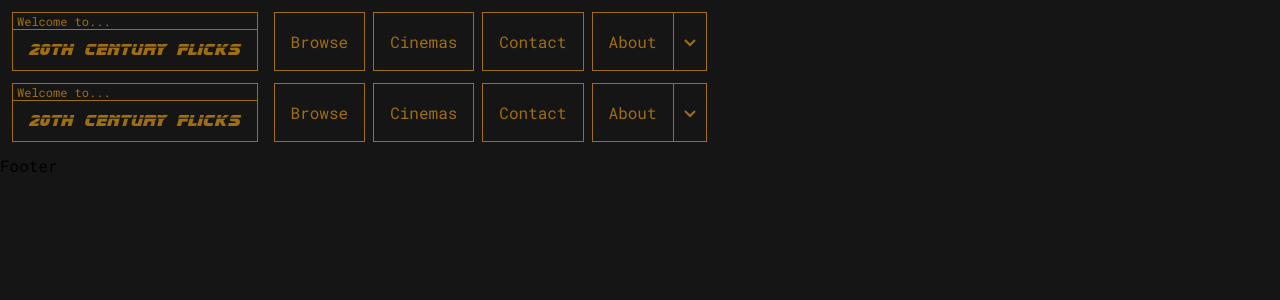
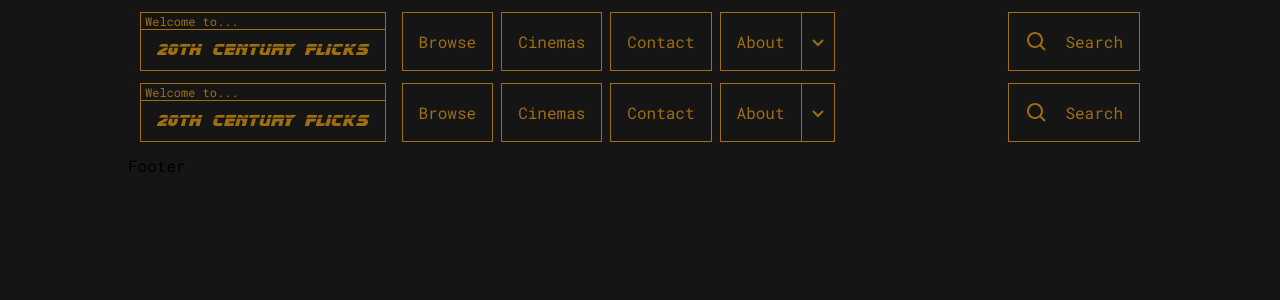
Before and after one commit to alec-hamilton/flicks-frontend, a Next.js app: page /components/Layout/Navbar/Navbar in a window 1280 px wide. Shown: the top 300 px of the page. Built offline with nearby package versions, Linux system fonts and the light colour scheme.

Commit message:
feat: responsive menu bar

```diff
--- a/pages/_app.tsx
+++ b/pages/_app.tsx
@@ -17,7 +17,9 @@ const bladerunner = localFont({
 
 export default function App({ Component, pageProps }: AppProps) {
   return (
-    <main className={`${robotoMono.className} ${bladerunner.variable}`}>
+    <main
+      className={`${robotoMono.className} ${bladerunner.variable} max-w-5xl mx-auto`}
+    >
       <Layout>
         <Component {...pageProps} />
       </Layout>
--- a/pages/components/Layout/Layout.tsx
+++ b/pages/components/Layout/Layout.tsx
@@ -10,7 +10,7 @@ const Layout = ({ children }: ChildrenProps) => {
   return (
     <>
       <Navbar />
-      <main>{children}</main>
+      <div>{children}</div>
       <Footer />
     </>
   );
--- a/pages/components/Layout/Navbar/BurgerMenu.tsx
+++ b/pages/components/Layout/Navbar/BurgerMenu.tsx
@@ -15,7 +15,7 @@ const BurgerMenu = () => {
 
   return (
     <>
-      <div className="flex items-center justify-center border-2 border-primary z-50 md:hidden w-[62px]">
+      <div className="flex items-center justify-center border border-primary z-50 mdx:hidden w-[62px]">
         <button onClick={toggleOpen}>
           {open ? closeButton : burgerButton}
         </button>
--- a/pages/components/Layout/Navbar/DesktopMenu.tsx
+++ b/pages/components/Layout/Navbar/DesktopMenu.tsx
@@ -1,8 +1,9 @@
-import { BiChevronDown } from "react-icons/bi";
+import { BiChevronDown, BiSearch } from "react-icons/bi";
 
 const DesktopMenu = () => {
   return (
-    <div className="hidden md:flex ml-4 gap-2">
+    <div className="hidden mdx:flex ml-4 gap-2 justify-between w-full">
+      <div className="flex gap-2">
         <button className="border border-primary text-primary px-4">
           Browse
         </button>
@@ -13,12 +14,21 @@ const DesktopMenu = () => {
           Contact
         </button>
         <button className="border border-primary text-primary">
-        <div className="flex items-center h-full">
-          <p className="px-4">About</p>
-          <div className="flex items-center border-l h-full px-1">
+          <span className="flex items-center h-full">
+            <span className="px-4">About</span>
+            <span className="flex items-center border-l h-full px-1">
               <BiChevronDown size="1.5rem" />
+            </span>
+          </span>
+        </button>
       </div>
-        </div>
+      <button className="border border-primary text-primary px-4">
+        <span className="flex gap-4">
+          <span>
+            <BiSearch size="1.5rem" />
+          </span>
+          <span>Search</span>
+        </span>
       </button>
     </div>
   );
--- a/pages/components/Layout/Navbar/MobileMenu.tsx
+++ b/pages/components/Layout/Navbar/MobileMenu.tsx
@@ -5,7 +5,7 @@ type MobileMenuProps = {
 const MobileMenu = ({ open }: MobileMenuProps) => {
   return open ? (
     <div className="flex flex-col fixed inset-0 bg-black">
-      <button className="flex border-2 border-primary items-center justify-center mx-3 mt-24 p-4 text-primary">
+      <button className="flex border border-primary items-center justify-center mx-3 mt-24 p-4 text-primary">
         Browse
       </button>
     </div>
--- a/pages/components/Layout/Navbar/NavLogo.tsx
+++ b/pages/components/Layout/Navbar/NavLogo.tsx
@@ -5,7 +5,7 @@ const NavLogo = () => {
         <p className="text-primary px-1 text-xs">Welcome to...</p>
       </div>
       <div className="flex flex-col items-center justify-center h-full">
-        <p className="text-primary py-2 px-4 font-logo text-l">
+        <p className="text-primary py-2 px-4 font-logo text-l whitespace-nowrap">
           20th Century Flicks
         </p>
       </div>
--- a/pages/components/Layout/Navbar/Navbar.tsx
+++ b/pages/components/Layout/Navbar/Navbar.tsx
@@ -3,12 +3,11 @@ import NavLogo from "./NavLogo";
 import DesktopMenu from "./DesktopMenu";
 
 const Navbar = () => {
-
   return (
-    <div className="flex justify-between m-3 md:justify-start">
+    <div className="flex justify-between m-3 mdx:justify-start">
       <NavLogo />
+      <DesktopMenu />
       <BurgerMenu />
-      <DesktopMenu />
     </div>
   );
 };
--- a/tailwind.config.js
+++ b/tailwind.config.js
@@ -13,6 +13,9 @@ module.exports = {
       fontFamily: {
         logo: ["var(--font-bladerunner)"],
       },
+      screens: {
+        mdx: "868px",
+      },
     },
   },
   plugins: [],
```
Lines whose indentation alone changed are shown as unchanged.
